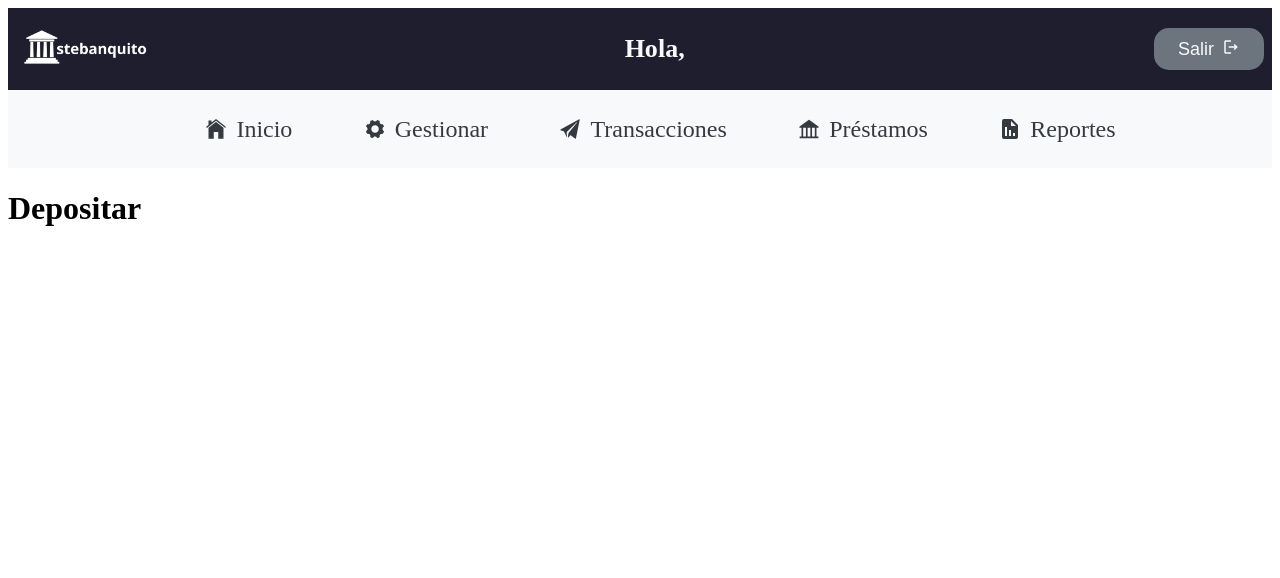
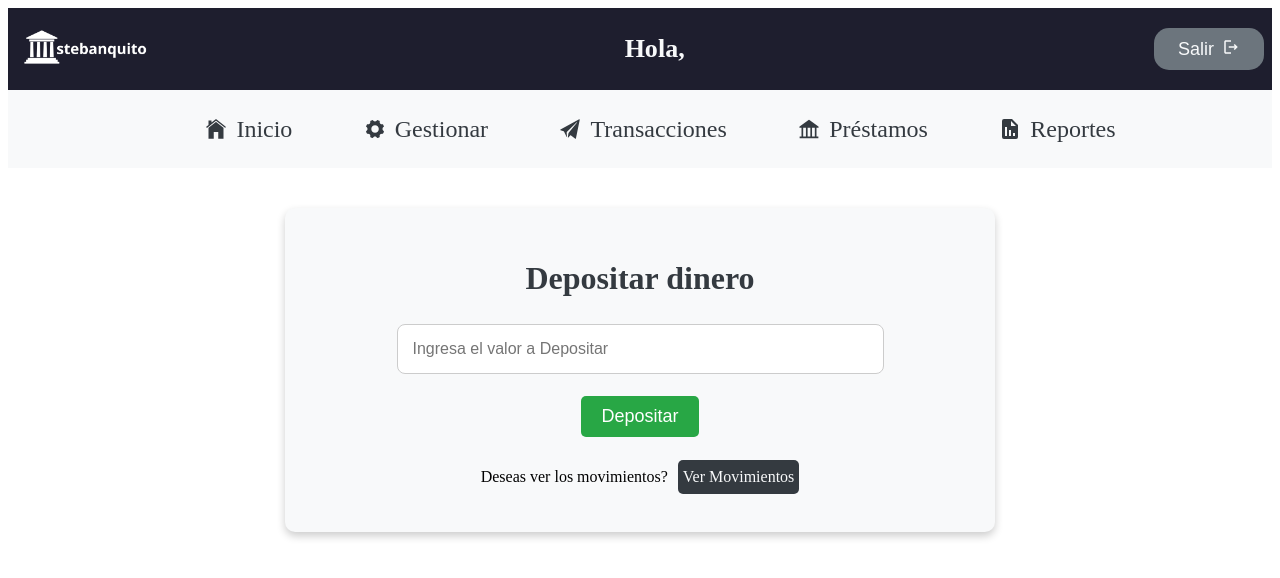
Before and after one commit to JhonHander/estebanquito-front-end, a React (Vite) app: page /transacciones/depositar in a window 1280 px wide. Shown: the top 578 px of the page. Built offline with nearby package versions, Linux system fonts and the light colour scheme.

Commit message:
Deposit Interface has been updated

```diff
--- a/package.json
+++ b/package.json
@@ -15,6 +15,7 @@
     "react": "^18.3.1",
     "react-context": "^0.0.3",
     "react-dom": "^18.3.1",
+    "react-icons": "^5.3.0",
     "react-router-dom": "^6.26.2"
   },
   "devDependencies": {
--- a/src/components/MainComponents/Carousel.css
+++ b/src/components/MainComponents/Carousel.css
@@ -75,7 +75,7 @@
     font-size: 3.7rem;
     cursor: pointer;
     /* color: #333; */
-    color: var(--neutral-dark);
+    color: var(--primary);
 }
 
 .left-arrow {
--- a/src/components/Transaction/TransactionsDeposit.css
+++ b/src/components/Transaction/TransactionsDeposit.css
@@ -0,0 +1,59 @@
+.deposit-container {
+    display: flex;
+    flex-direction: column;
+    align-items: center;
+    justify-content: center;
+    max-width: 650px;
+    margin: 40px auto;
+    padding: 30px;
+    background-color: var(--neutral-light);
+    border-radius: 10px;
+    box-shadow: 0px 4px 8px rgba(0, 0, 0, 0.2);
+    text-align: center;
+}
+
+.deposit-container h1 {
+    color: var(--neutral-dark);
+}
+
+.deposit-input {
+    width: 70%;
+    padding: 15px;
+    border-radius: 8px;
+    /* border: 1px solid var(--neutral-dark); */
+    border: 1px solid #ccc;
+    font-size: 16px;
+    margin: 6px 0;
+}
+
+
+.deposit-button {
+    background-color: var(--secondary);
+    color: white;
+    padding: 10px 20px;
+    border: none;
+    border-radius: 5px;
+    cursor: pointer;
+    font-size: 18px;
+    /* transition: background-color 0.3s; */
+    margin-top: 1rem;
+    transition: background-color 0.3s, transform 5s;
+}
+
+.deposit-button:disabled {
+    cursor: not-allowed;
+}
+
+.deposit-button:hover {
+    background-color: var(--secondary-light);
+}
+
+.deposit-transaction {
+    display: inline-flex;
+    align-items: center;
+    margin-top: 15px;
+}
+
+.deposit-transaction to-button:disabled {
+    cursor: not-allowed;
+}
--- a/src/components/Transaction/TransactionsDeposit.jsx
+++ b/src/components/Transaction/TransactionsDeposit.jsx
@@ -1,8 +1,95 @@
+import React, { useEffect, useState } from "react";
+import "./TransactionsDeposit.css";
+import { NavLink } from "react-router-dom";
+import { useContext } from "react";
+import { UserContext } from "../context/userContext";
+import { tranferMoney } from "../requests/transferMoney";
+import { getUserInfo } from "../requests/getUserInfo";
+
 function TransactionsDeposit() {
+
+        const [DepositData, setDepositData] = useState({
+            accountNumber: '',
+            amount: '',
+        });
+
+        const [Loading, setLoading] = useState(false);
+
+        const handleChange = (e) => {
+            setDepositData({
+                ...DepositData, [e.target.name]: e.target.value
+            });
+        };
+
+        const validate = () => {
+            if (DepositData.amount === '') {
+                alert('Por favor, complete todos los campos');
+                return false;
+            }
+            if (DepositData.amount <= 0) {
+                alert('Por favor, ingrese un monto válido');
+                return false;
+            }
+            return true
+        }
+
+        const handleDeposit = async () => {
+            if (!validate()) return;
+
+            const confirmDeposit = window.confirm('¿Estás seguro de realizar el depósito?');
+            if (confirmDeposit) {
+                setLoading(true);
+
+                setDepositData({
+                    accountNumber: DepositData.accountNumber,
+                    amount: DepositData.amount,
+                });
+
+                // Llamar a tranferMoney y manejar la respuesta
+                const result = await tranferMoney(DepositData);
+
+                console.log('Data:', DepositData);
+
+                setLoading(false);
+                if (result.success) {
+                    alert("Transferencia realizada con éxito");
+                    setDepositData({ amount: '', destinationAccountNumber: '' });
+                } else {
+                    alert(`Error al transferir el dinero: ${result.message}`);
+                }
+            }
+        };
+
+
     return (
-        <div>
-            <h1>Depositar</h1>
+        <div className="deposit-container">
+        <h1>Depositar dinero</h1>
+        <input
+            type="number"
+            name="amount"
+            placeholder="Ingresa el valor a Depositar"
+            value={DepositData.amount || ''}
+            onChange={handleChange}
+            className="deposit-input"
+            disabled={Loading}
+        />
+
+        <button
+            className="deposit-button"
+            onClick={handleDeposit}
+            disabled={Loading}
+        >
+            {Loading ? 'Cargando...' : 'Depositar'}
+        </button>
+
+        <div className='deposit-transaction'>
+            <p>Deseas ver los movimientos?</p>
+            <NavLink to='/gestionar/movimientos' className="to-button" disabled={Loading}>
+                Ver Movimientos
+            </NavLink>
         </div>
+
+    </div>
     )
 }
 
```
Also changed, not shown: 1 other file (tests, documents, lock files or other folders).
